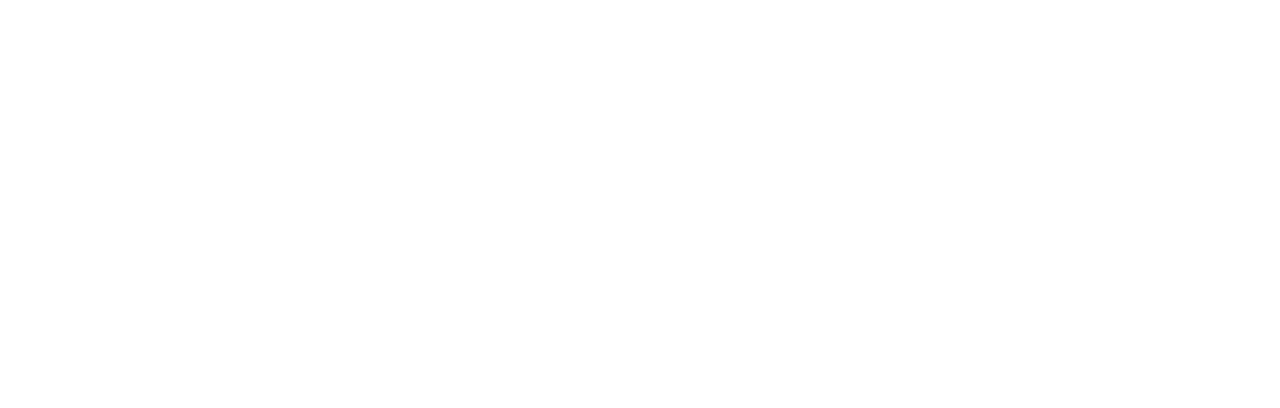
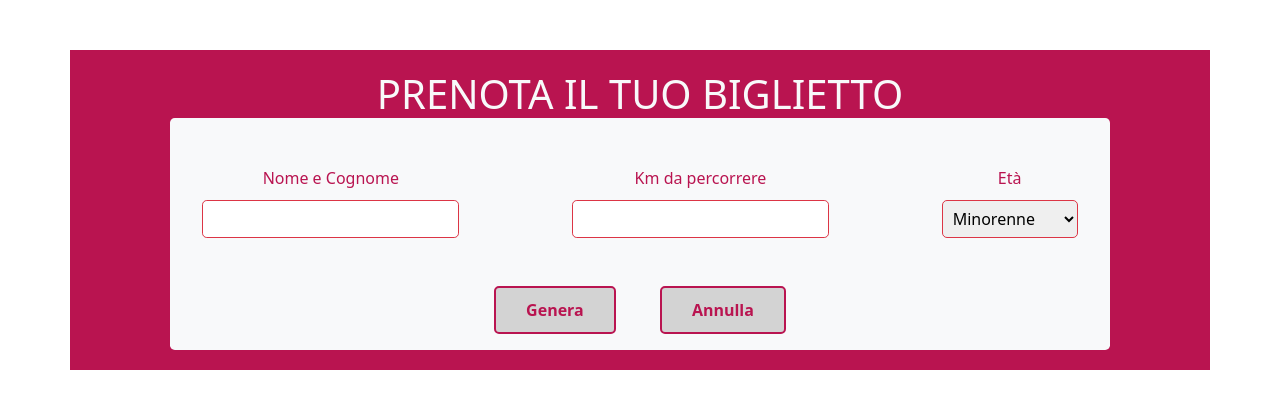
Before and after one commit to Rostrv/js-biglietto-treno-form, a plain HTML site: page index.html in a window 1280 px wide. Drawn offline with nearby package versions, Linux system fonts and the light colour scheme.

Commit message:
primo form

```diff
--- a/index.html
+++ b/index.html
@@ -1,18 +1,54 @@
-<!DOCTYPE html>
+<!doctype html>
 <html lang="en">
 
 <head>
-    <meta charset="UTF-8">
-    <meta http-equiv="X-UA-Compatible" content="IE=edge">
-    <meta name="viewport" content="width=device-width, initial-scale=1.0">
-    <title>Biglietto</title>
+    <meta charset="utf-8">
+    <meta name="viewport" content="width=device-width, initial-scale=1, shrink-to-fit=no">
+    <link rel="stylesheet" href="https://cdn.jsdelivr.net/npm/bootstrap@5.0.2/dist/css/bootstrap.min.css" integrity="sha384-EVSTQN3/azprG1Anm3QDgpJLIm9Nao0Yz1ztcQTwFspd3yD65VohhpuuCOmLASjC" crossorigin="anonymous">
+
+    <title>Title</title>
     <link rel="stylesheet" href="style.css">
 </head>
 
 <body>
+    <div class="container">
+        <section id="top">
+            <h1 class="text-uppercase text-light text-center">prenota il tuo biglietto</h1>
+            <div class="data_top bg-light mt-5 rounded-3">
+                <form class="row g-5 text-center justify-content-around">
+                    <div class="col-auto">
+                        <label for="nome">Nome e Cognome</label>
+                        <input type="Text" class="form-control border-danger rounded-3 text-center" id="nome">
+                    </div>
+                    <div class="col-auto">
+                        <label for="km">Km da percorrere</label>
+                        <input type="number" class="form-control border-danger rounded-3 text-center" id="km">
+                    </div>
+                    <div class="col-auto d-flex flex-column">
+                        <label for="età">Età</label>
+                        <select name="scelta" id="età">
+                            <option value="minorenne">Minorenne</option>
+                            <option value="maggiorenne">Maggiorenne</option>
+                            <option value="over65">Over 65</option>
+                        </select>
+                    </div>
+
+                    <div class="buttons mb-3">
+                        <a href="#" id="genera" class="btn">Genera</a>
+                        <a href="#" id="cancella" class="btn">Annulla</a>
+                    </div>
+                </form>
+            </div>
+
+        </section>
+
+    </div>
+
 
 
     <script src="./main.js"></script>
+    <script src="https://cdn.jsdelivr.net/npm/@popperjs/core@2.9.2/dist/umd/popper.min.js" integrity="sha384-IQsoLXl5PILFhosVNubq5LC7Qb9DXgDA9i+tQ8Zj3iwWAwPtgFTxbJ8NT4GN1R8p" crossorigin="anonymous"></script>
+    <script src="https://cdn.jsdelivr.net/npm/bootstrap@5.0.2/dist/js/bootstrap.min.js" integrity="sha384-cVKIPhGWiC2Al4u+LWgxfKTRIcfu0JTxR+EQDz/bgldoEyl4H0zUF0QKbrJ0EcQF" crossorigin="anonymous"></script>
 </body>
 
 </html>
--- a/style.css
+++ b/style.css
@@ -0,0 +1,28 @@
+.container {
+    margin: 50px auto;
+    padding: 20px 100px;
+    background-color: #B91450;
+}
+
+label {
+    margin-bottom: 10px;
+    color: #B91450;
+    text-align: center;
+}
+
+#età {
+    border-radius: 5px;
+    border: 1px solid #dc3545;
+    padding: 6px;
+}
+
+.btn {
+    border: 2px solid #B91450;
+    border-radius: 5px;
+    text-decoration: none;
+    font-weight: 700;
+    color: #B91450;
+    background-color: lightgrey;
+    margin: 0 20px;
+    padding: 10px 30px;
+}
```
